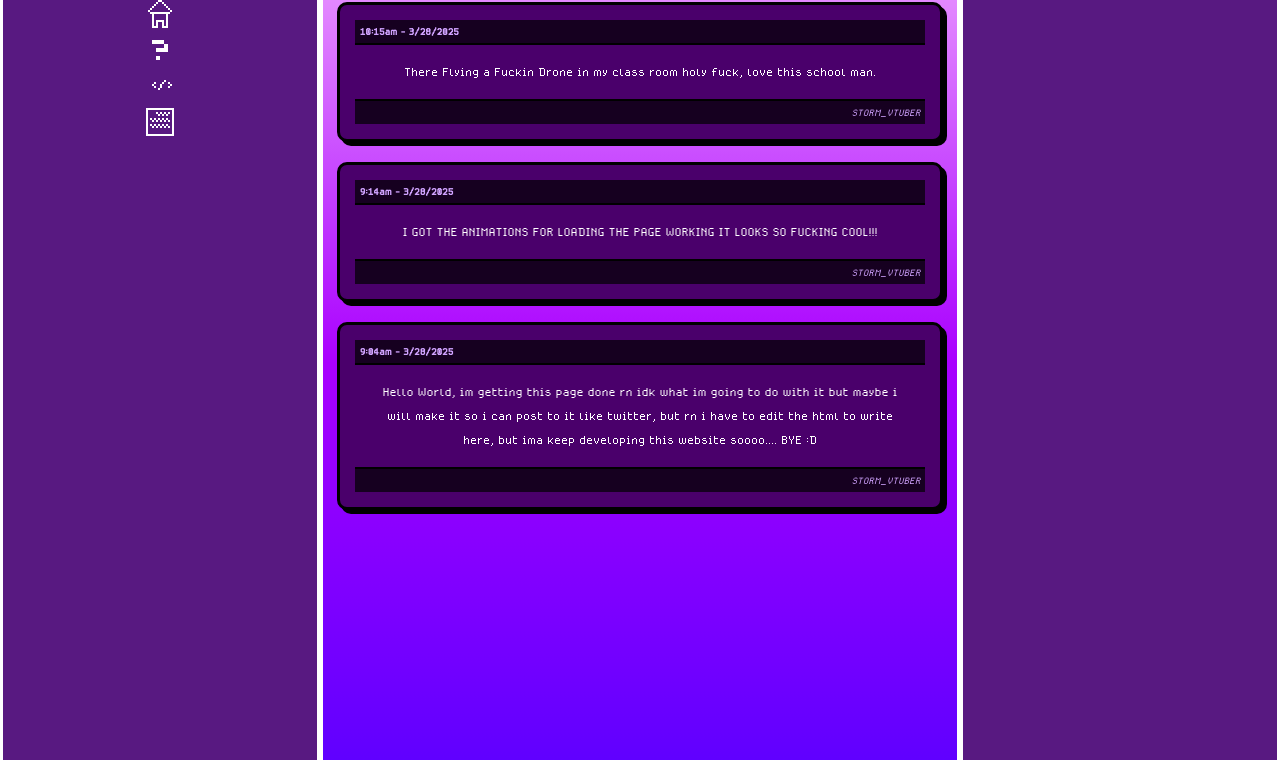
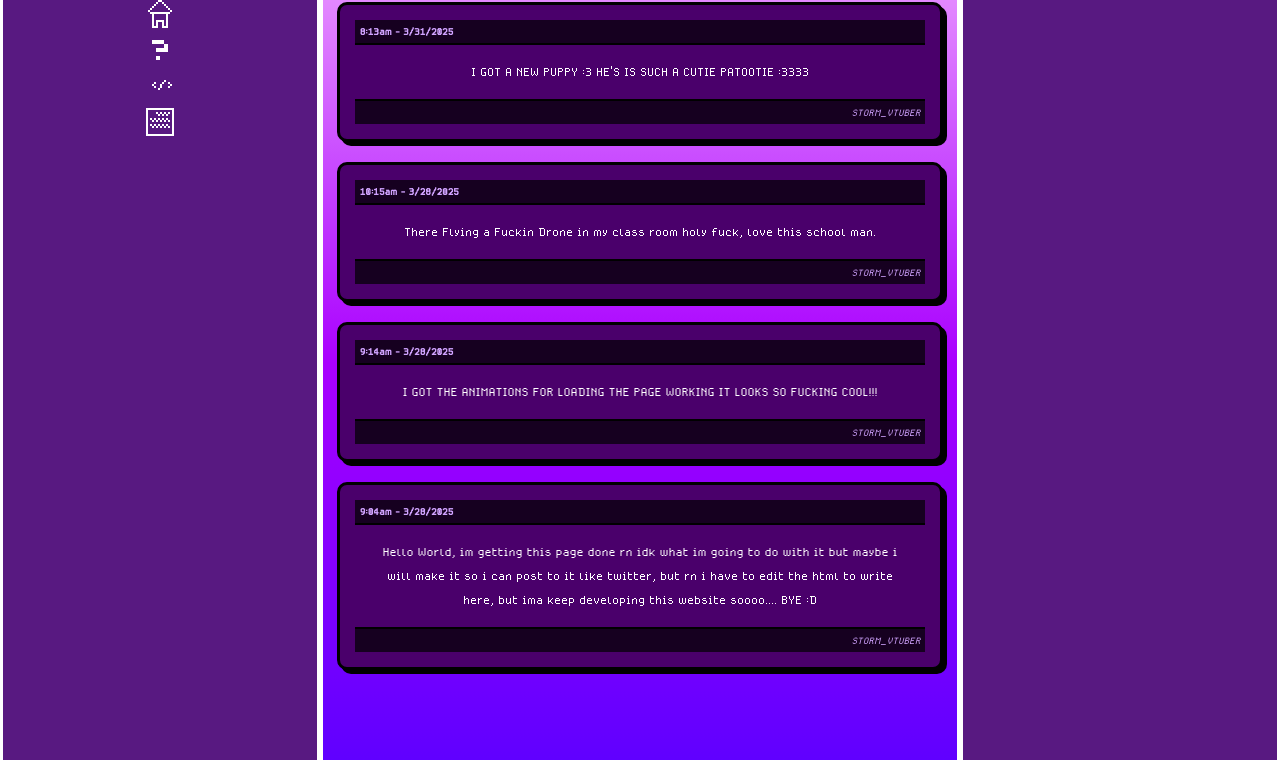
Before and after one commit to STORM-MCCTC/storm-dev.us-3, a plain HTML site: page blog/blog.html in a window 1280 px wide. Shown: the part 37-800 px from the top of the page. Drawn offline with Linux system fonts and the light colour scheme.

Commit message:
new blog post

```diff
--- a/blog/blog.html
+++ b/blog/blog.html
@@ -25,6 +25,11 @@
         </div>
         <div class="box box2">
             <a href="../index.html">Home</a>
+            <div class="blog_post">
+                <div class="date_time">8:13am - 3/31/2025</div>
+                <div class="main_text_container">I GOT A NEW PUPPY :3 HE'S IS SUCH A CUTIE PATOOTIE :3333</div>
+                <div class="signed">STORM_VTUBER</div>
+            </div>
             <div class="blog_post">
                 <div class="date_time">10:15am - 3/28/2025</div>
                 <div class="main_text_container">There Flying a Fuckin Drone in my class room holy fuck, love this school man.</div>
```
